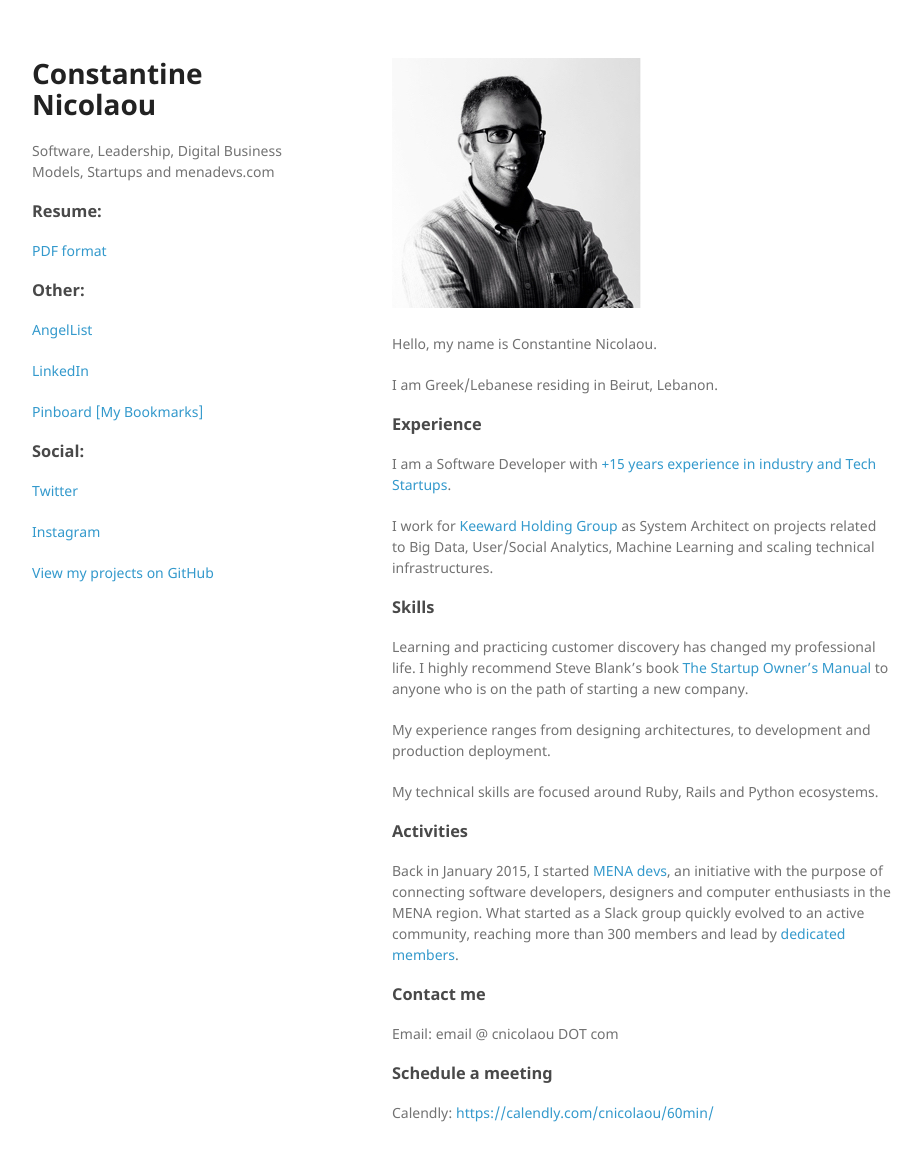
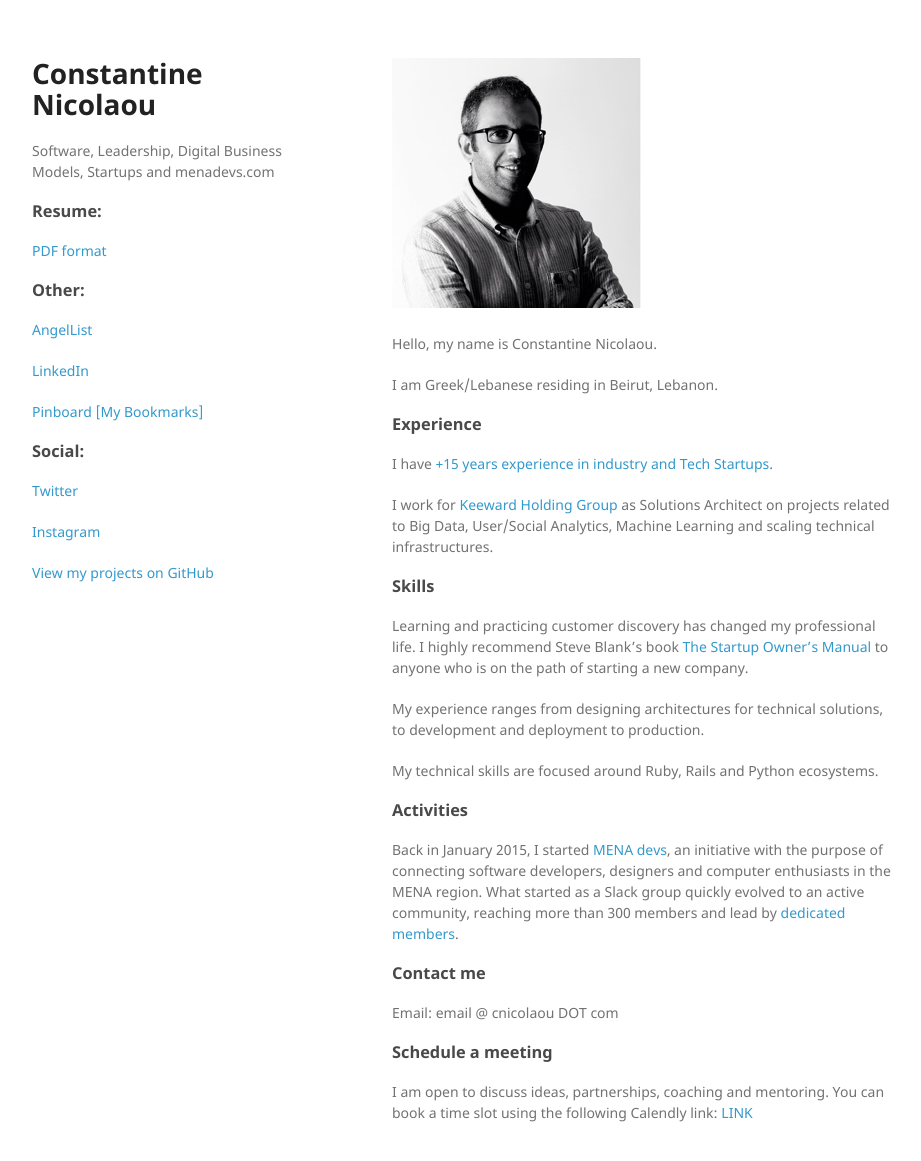
Before and after one commit to cnicolaou/cnikolaou.github.io, a Jekyll site: the page built from index.md, in a window 1280 px wide and 1193 px high. Shown: the top 1161 px of the window, without its empty margins (178-1099 px from the left). Built offline with Jekyll 4.4.1, drawn with Linux system fonts in a browser that asks for light colours.

Commit message:
Reformat description to highlight solutions architect

```diff
--- a/index.md
+++ b/index.md
@@ -10,15 +10,15 @@ I am Greek/Lebanese residing in Beirut, Lebanon.
 
 ### Experience
 
-I am a Software Developer with [+15 years experience in industry and Tech Startups](http://cnicolaou.github.io/resume/).
+I have [+15 years experience in industry and Tech Startups](http://cnicolaou.github.io/resume/).
 
-I work for [Keeward Holding Group](http://keeward.com/the-teams/) as System Architect on projects related to Big Data, User/Social Analytics, Machine Learning and scaling technical infrastructures.
+I work for [Keeward Holding Group](http://keeward.com/the-teams/) as Solutions Architect on projects related to Big Data, User/Social Analytics, Machine Learning and scaling technical infrastructures.
 
 ### Skills
 
 Learning and practicing customer discovery has changed my professional life. I highly recommend Steve Blank's book [The Startup Owner's Manual](https://www.amazon.com/Startup-Owners-Manual-Step-Step/dp/0984999302) to anyone who is on the path of starting a new company.
 
-My experience ranges from designing architectures, to development and production deployment.
+My experience ranges from designing architectures for technical solutions, to development and deployment to production.
 
 My technical skills are focused around Ruby, Rails and Python ecosystems.
 
@@ -33,4 +33,4 @@ Email: email @ cnicolaou DOT com
 
 ### Schedule a meeting
 
-Calendly: [https://calendly.com/cnicolaou/60min/](https://calendly.com/cnicolaou/60min/)
+I am open to discuss ideas, partnerships, coaching and mentoring. You can book a time slot using the following Calendly link:  [LINK](https://calendly.com/cnicolaou/60min/)
```
